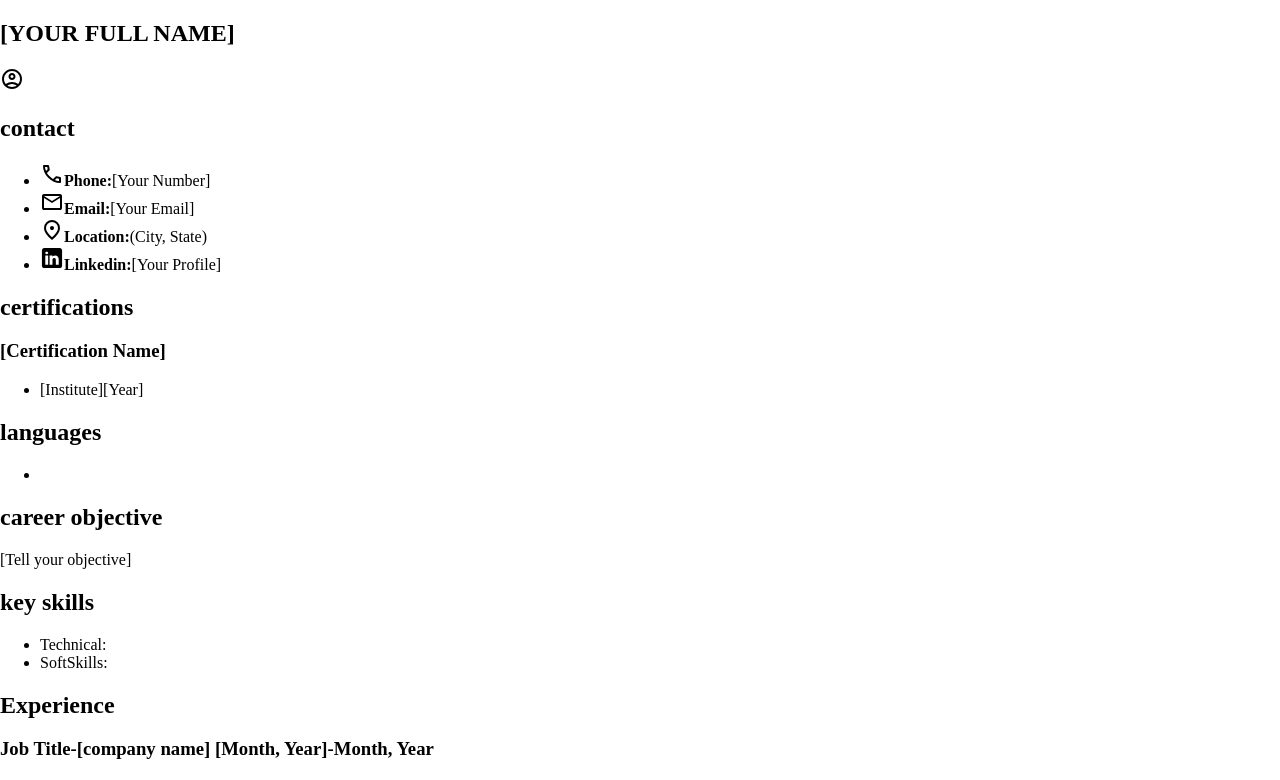
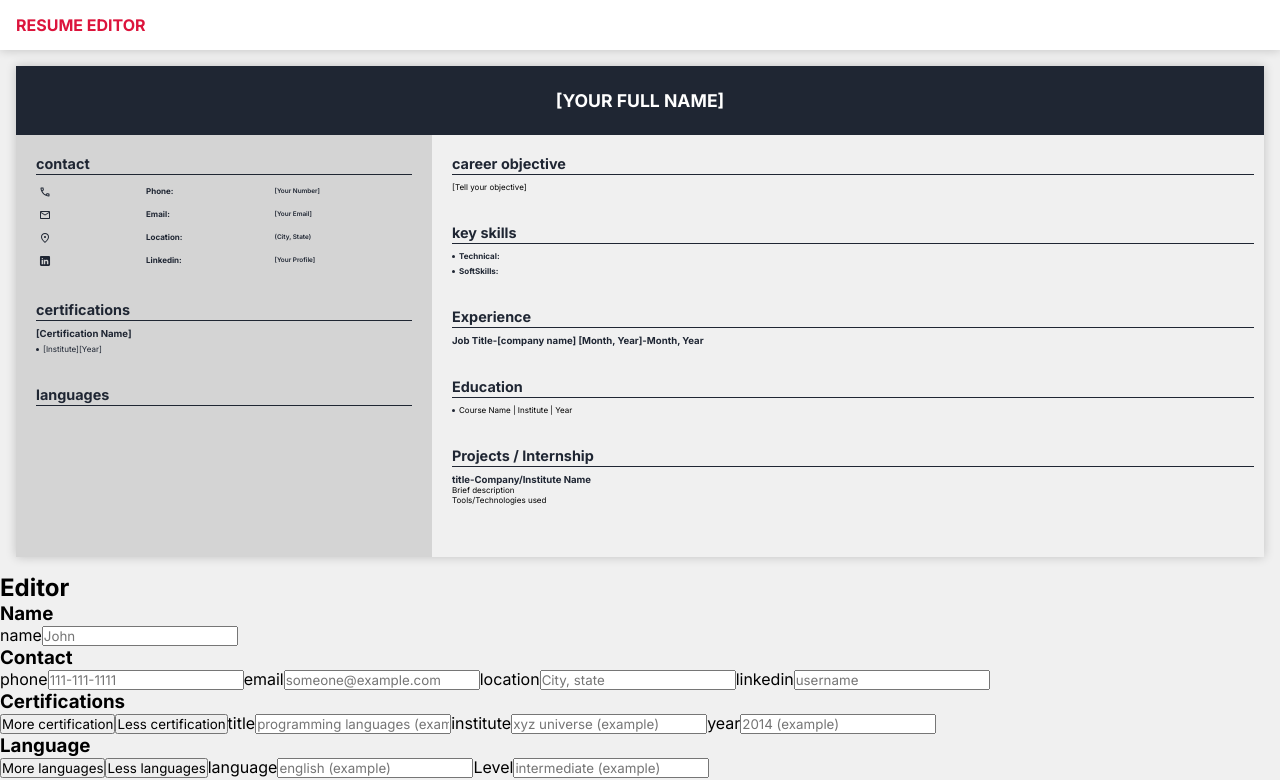
Before and after one commit to Meight76/Cv-application, a React (Vite) app: page / in a window 1280 px wide. Shown: the top 780 px of the page. Built offline with nearby package versions, Linux system fonts and the light colour scheme.

Commit message:
Add: Styles to resume sidebar

```diff
--- a/index.html
+++ b/index.html
@@ -1,6 +1,12 @@
 <!doctype html>
 <html lang="en">
   <head>
+    <link rel="preconnect" href="https://fonts.googleapis.com" />
+    <link rel="preconnect" href="https://fonts.gstatic.com" crossorigin />
+    <link
+      href="https://fonts.googleapis.com/css2?family=Inter:ital,opsz,wght@0,14..32,100..900;1,14..32,100..900&display=swap"
+      rel="stylesheet"
+    />
     <meta charset="UTF-8" />
     <meta name="viewport" content="width=device-width, initial-scale=1.0" />
     <link rel="icon" type="image/svg" href="public/favIcon.svg" />
--- a/src/App.jsx
+++ b/src/App.jsx
@@ -70,8 +70,12 @@ export default function App() {
 
   return (
     <>
-      <Resume resume={resumeInfo} />
-      <Editor resumeInfo={resumeInfo} resumeSet={resumeSet} />
+      <header className="header">Resume Editor</header>
+      <main>
+        <Resume resume={resumeInfo} />
+        <Editor resumeInfo={resumeInfo} resumeSet={resumeSet} />
+      </main>
+      <footer className="footer"></footer>
     </>
   );
 }
--- a/src/components/editor/Experience-inputs.jsx
+++ b/src/components/editor/Experience-inputs.jsx
@@ -60,7 +60,7 @@ export default function ExperienceInputs(experiences, setExperiences) {
         />
         <RepeatableInputSection
           title=""
-          repeat={xpObj.achievements.length}
+          repeat={xpObj?.achievements?.length || 0}
           fieldName="achievements"
           setFunction={(newVal) => changeAchievement(newVal, index)}
           value={xpObj.achievements}
--- a/src/components/resume/Contact.jsx
+++ b/src/components/resume/Contact.jsx
@@ -10,22 +10,38 @@ export default function Contact({ contactInfo }) {
       <li className="phone">
         <PhoneIcon />
         <strong>Phone:</strong>
-        {phone || <span className="blank-camp">[Your Number]</span>}
+        {phone !== null ? (
+          <span>{phone}</span>
+        ) : (
+          <span className="blank-camp">[Your Number]</span>
+        )}
       </li>
       <li className="email">
         <Email />
         <strong>Email:</strong>
-        {email || <span className="blank-camp">[Your Email]</span>}
+        {email !== null ? (
+          <span>{email}</span>
+        ) : (
+          <span className="blank-camp">[Your Email]</span>
+        )}
       </li>
       <li className="location">
         <Location />
         <strong>Location:</strong>
-        {location || <span className="blank-camp">(City, State)</span>}
+        {location !== null ? (
+          <span>{location}</span>
+        ) : (
+          <span className="blank-camp">(City, State)</span>
+        )}
       </li>
       <li className="linkedin">
         <Linkedin />
         <strong>Linkedin:</strong>
-        {linkedin || <span className="blank-camp">[Your Profile]</span>}
+        {linkedin !== null ? (
+          <span>{linkedin}</span>
+        ) : (
+          <span className="blank-camp">[Your Profile]</span>
+        )}
       </li>
     </ul>
   );
--- a/src/components/resume/Experience.jsx
+++ b/src/components/resume/Experience.jsx
@@ -9,7 +9,8 @@ export default function Experience({ experience }) {
           {initialDate || '[Month, Year]'}-{finalDate || 'Month, Year'}
         </h3>
         <ul className="achievements-list">
-          {achievements.map((ach, i) => {
+          {achievements &&
+            achievements.map((ach, i) => {
               if (ach === '') return;
               return (
                 <li key={`${ach.slice(0, 20)}-${companyName}-${i}`}>
--- a/src/components/resume/Key-shills.jsx
+++ b/src/components/resume/Key-shills.jsx
@@ -4,11 +4,11 @@ export default function KeySkills({ keySkills }) {
   return (
     <ul>
       <li>
-        <span>Technical:</span>
+        <strong>Technical:</strong>
         <span>{techSkills}</span>
       </li>
       <li>
-        <span>SoftSkills:</span>
+        <strong>SoftSkills:</strong>
         <span>{softSkills}</span>
       </li>
     </ul>
--- a/src/components/resume/Languages.jsx
+++ b/src/components/resume/Languages.jsx
@@ -1,8 +1,8 @@
 export default function Language({ languages }) {
   const languagesUi = languages.map((lang, index) => {
     return (
-      <li key={`${lang.title}-${lang.level}-${index}`}>
-        {lang.title} {lang.level}
+      <li key={`${lang.title}-${lang.level}-${index}`} className='language-list'>
+        {(lang.title || lang.level) && <><span>{lang.title}</span><span>{lang.level}</span></>}
       </li>
     );
   });
--- a/src/components/resume/Project.jsx
+++ b/src/components/resume/Project.jsx
@@ -6,10 +6,7 @@ export default function Project({ projects }) {
         key={`${title?.slice(0, 20)}-${companyName?.slice(0, 20)}-${index}`}
       >
         <h3>
-          {
-            (title || 'title') + '-' +
-            (companyName || 'Company/Institute Name')
-            }
+          {(title || 'title') + '-' + (companyName || 'Company/Institute Name')}
         </h3>
         <p className="project-description">
           {description || 'Brief description'}
--- a/src/components/resume/Resume.jsx
+++ b/src/components/resume/Resume.jsx
@@ -1,5 +1,4 @@
 import ResumeSection from './Resume-section.jsx';
-import UserIcon from '../../icons/User-cicle.jsx';
 import Contact from './Contact.jsx';
 import Certifications from './Certifications.jsx';
 import Language from './Languages.jsx';
@@ -35,7 +34,6 @@ export default function Resume({ resume }) {
         <h1>{name || '[YOUR FULL NAME]'}</h1>
       </header>
       <section className="resume-sidebar">
-        <UserIcon />
         <ResumeSection title="contact">
           <Contact contactInfo={contact} />
         </ResumeSection>
--- a/src/icons/User-cicle.jsx
+++ /dev/null
@@ -1,11 +0,0 @@
-export default function UserCicle() {
-  return (
-    <svg
-      className="user-icon"
-      xmlns="http://www.w3.org/2000/svg"
-      viewBox="0 -960 960 960"
-    >
-      <path d="M234-276q51-39 114-61.5T480-360q69 0 132 22.5T726-276q35-41 54.5-93T800-480q0-133-93.5-226.5T480-800q-133 0-226.5 93.5T160-480q0 59 19.5 111t54.5 93Zm146.5-204.5Q340-521 340-580t40.5-99.5Q421-720 480-720t99.5 40.5Q620-639 620-580t-40.5 99.5Q539-440 480-440t-99.5-40.5ZM480-80q-83 0-156-31.5T197-197q-54-54-85.5-127T80-480q0-83 31.5-156T197-763q54-54 127-85.5T480-880q83 0 156 31.5T763-763q54 54 85.5 127T880-480q0 83-31.5 156T763-197q-54 54-127 85.5T480-80Zm100-95.5q47-15.5 86-44.5-39-29-86-44.5T480-280q-53 0-100 15.5T294-220q39 29 86 44.5T480-160q53 0 100-15.5ZM523-537q17-17 17-43t-17-43q-17-17-43-17t-43 17q-17 17-17 43t17 43q17 17 43 17t43-17Zm-43-43Zm0 360Z" />
-    </svg>
-  );
-}
--- a/src/index.css
+++ b/src/index.css
@@ -1,7 +1,202 @@
+*,
+*::after,
+*::before {
+  margin: 0;
+  font-family: 'Inter';
+  padding: 0;
+}
+
+:root {
+  --header-bg: #1f2633;
+  --body-bg: #f0f0f0;
+  --header-color: crimson;
+  --page-header-bg: #fff;
+  --resume-section-h2-size: 0.9rem;
+  --resume-section-h3-size: 0.6rem;
+  --resume-section-space: 2rem;
+  --resume-para-size: 0.5rem;
+  --resume-span-size: 0.5rem;
+  --resume-sidebar-bg: oklch(0.87 0 0);
+  --strong-size: 0.5rem;
+  --svg-size: 16px;
+  --user-icon-size: 100px;
+  --li-decoration-size: 3px;
+  --li-text-node-size: 0.5rem;
+  --list-padding: 7px;
+  --list-spacing: 5px;
+}
+
 body {
-  margin: 0;
+  min-height: 100svh;
+  background: var(--body-bg);
+  display: flex;
+}
+
+#root > header {
+  min-height: 50px;
+  padding-left: 16px;
+  box-shadow: 0 0 10px oklch(0 0 0 /0.2);
+  font-weight: 700;
+  background: var(--page-header-bg);
+  color: var(--header-color);
+  text-transform: uppercase;
+  display: flex;
+  align-items: center;
+}
+
+main {
+  display: grid;
+  grid-template-columns: 1fr;
+}
+
+.resume-preview {
+  box-shadow: 0 0 10px oklch(0 0 0 / 0.2);
+  margin: 16px;
+  display: grid;
+  grid-template-columns: 1fr 2fr;
+
+  .resume-section {
+    margin-bottom: var(--resume-section-space);
+  }
+
+  h2 {
+    color: var(--header-bg);
+    font-size: var(--resume-section-h2-size);
+    position: relative;
+    margin-bottom: 10px;
+  }
+
+  h2::after {
+    content: '';
+    background-color: var(--header-bg);
+    position: absolute;
+    bottom: 0;
+    left: 0;
+    transform: translateY(3px);
+
+    min-height: 1px;
+    min-width: 100%;
+  }
+
+  h3 {
+    color: var(--header-bg);
+    font-size: var(--resume-section-h3-size);
+  }
+
+  p {
+    font-size: var(--resume-para-size);
+  }
+
+  span {
+    color: var(--header-bg);
+    font-size: var(--resume-span-size);
+  }
+
+  header {
+    grid-column: span 2;
+    background: var(--header-bg);
+    padding: 3vh 0 3vh 0;
+    display: flex;
+    justify-content: center;
+
+    h1 {
+      font-size: 1.1rem;
+      color: #fff;
+    }
+  }
+}
+
+.resume-sidebar {
+  position: relative;
+  background: var(--resume-sidebar-bg);
+  padding: 20px;
+  padding-top: 20px;
+}
+.user-icon {
+  position: absolute;
+  top: 0;
+  left: 50%;
+  transform: translate(-50%, -60%);
+  width: var(--user-icon-size);
+}
+
+.contact-items {
+  --resume-span-size: .4rem;
+  --strong-size: .5rem;
+  --svg-size: 12px;
+  padding: 0;
+  list-style: none;
+  display: grid;
+  grid-template-columns: auto auto auto;
+  row-gap: 5px;
+
+  li {
+    grid-column: span 3;
+    display: grid;
+    grid-template-columns: subgrid;
+    justify-content: space-evenly;
+
+    * {
+      align-self: center;
+      justify-self: start;
+    }
+
+    strong {
+      font-size: var(--strong-size);
+      color: var(--header-bg);
+    }
+
+    span {
+      font-weight: 600;
+    }
+
+    svg {
+      padding: 3px;
+      transform: translateY(1px);
+    }
+  }
 }
 
 svg {
-  width: 24px;
+  width: var(--svg-size);
+  fill: var(--header-bg);
 }
+
+li:not(.phone, .email, .location, .linkedin) {
+  position: relative;
+  list-style: none;
+  font-size: var(--li-text-node-size);
+  margin-bottom: var(--list-spacing);
+}
+
+li:first-child:not(.phone) {
+  margin-top: var(--list-spacing);
+}
+
+li:not(.email, .phone, .linkedin, .location, :empty)::before {
+  content: '';
+  position: absolute;
+  left: -7px;
+  bottom: 0.4rem;
+  transform: translateY(100%);
+
+  width: var(--li-decoration-size);
+  height: var(--li-decoration-size);
+  border-radius: 50%;
+  background-color: var(--header-bg);
+}
+
+.resume-main {
+  padding: 20px 10px 20px 20px;
+}
+
+
+strong {
+  color: var(--header-bg);
+  font-size: var(--strong-size);
+}
+
+
+ul:not(.contact-items) {
+  padding-left: var(--list-padding);
+}
```
Lines whose indentation alone changed are shown as unchanged.
